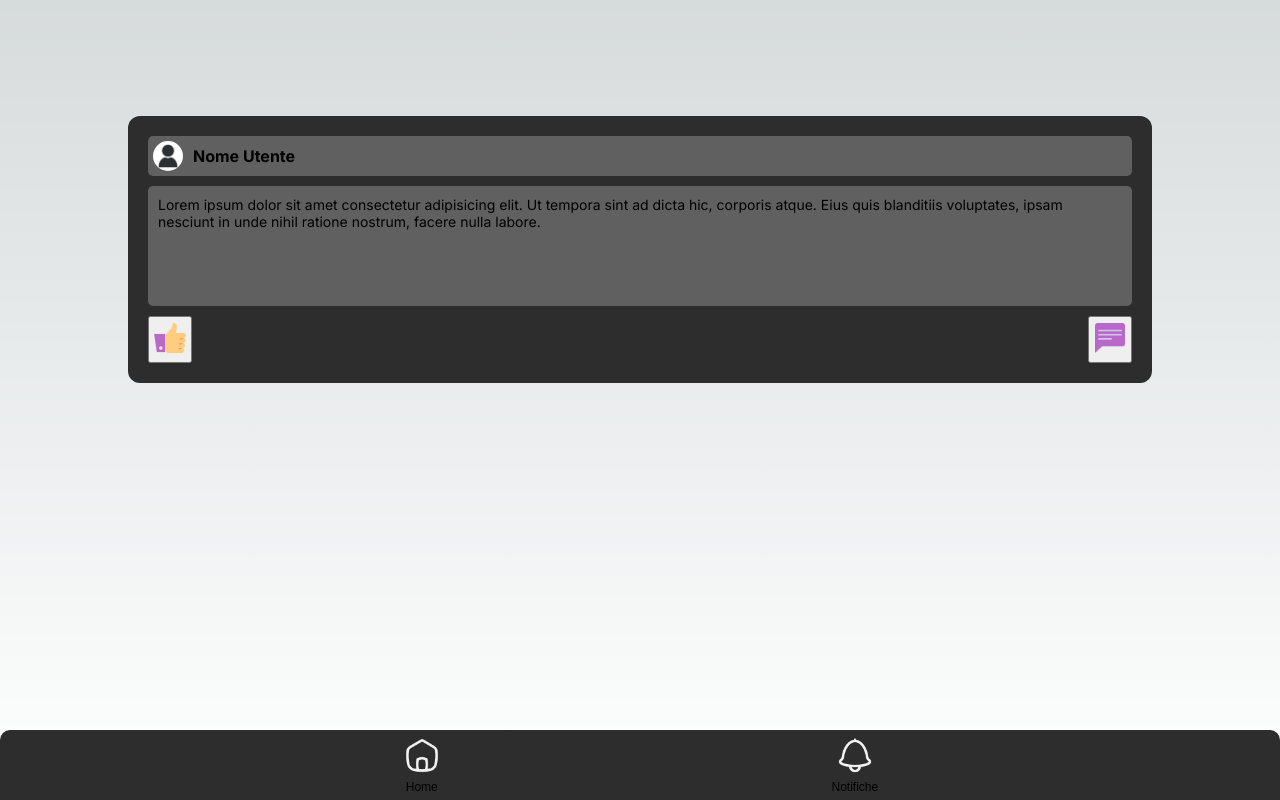
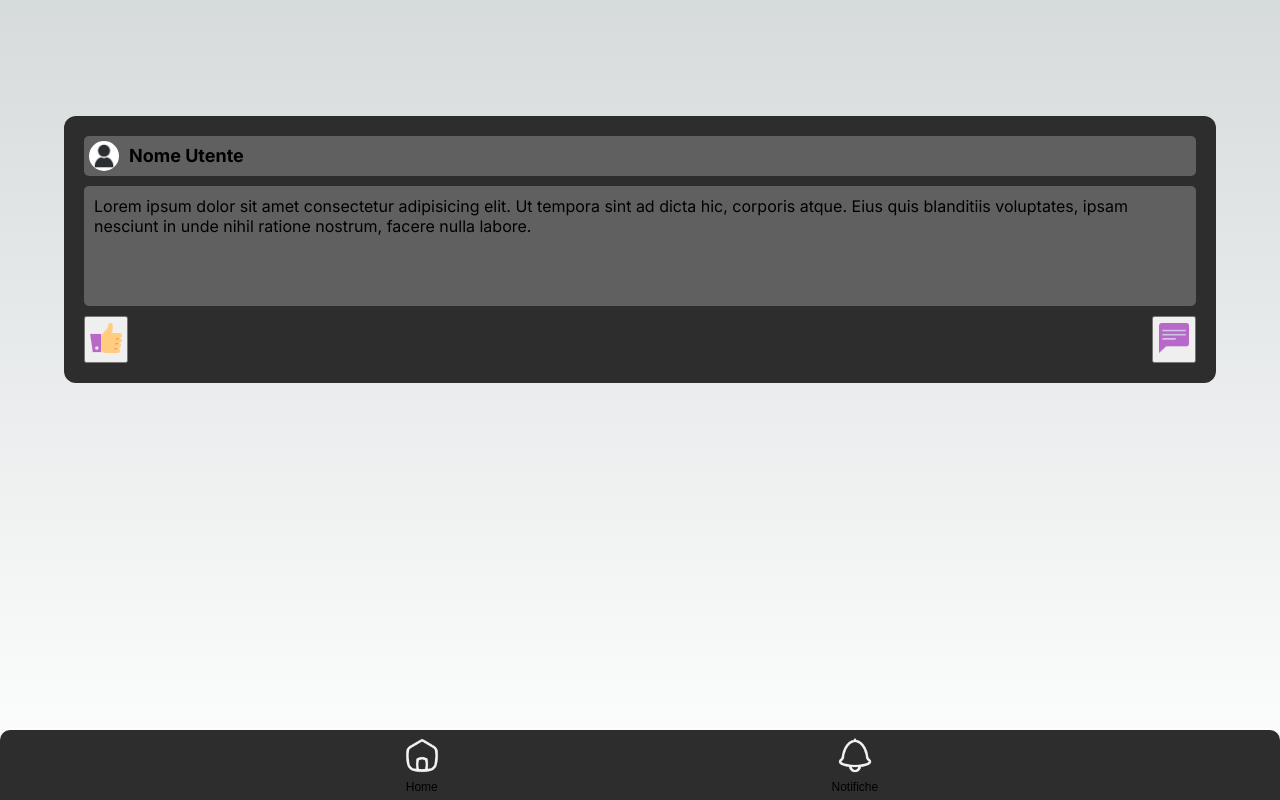
Before and after one commit to cecco25/react-social-network, a Next.js app: page / in a window 1280 px wide. Built offline with nearby package versions, Linux system fonts and the light colour scheme.

Commit message:
Post Style

```diff
--- a/src/components/Post/post-style.css
+++ b/src/components/Post/post-style.css
@@ -1,7 +1,7 @@
 .post-bg {
     background-color: #2D2D2D;
     padding: 20px;
-    width: 80dvw;
+    width: 90dvw;
     border-radius: 12px;
     display: flex;
     flex-direction: column;
@@ -17,6 +17,7 @@
     gap: 10px;
     padding: 5px;
     font-weight: bold;
+    font-size: 18px;
 }
 
 .user-info img {
@@ -28,7 +29,7 @@
     padding: 10px;
     border-radius: 5px;
     height: 120px;
-    font-size: 14px;
+    font-size: 16px;
     flex-wrap: wrap;
     overflow-y: auto;
 }
```
